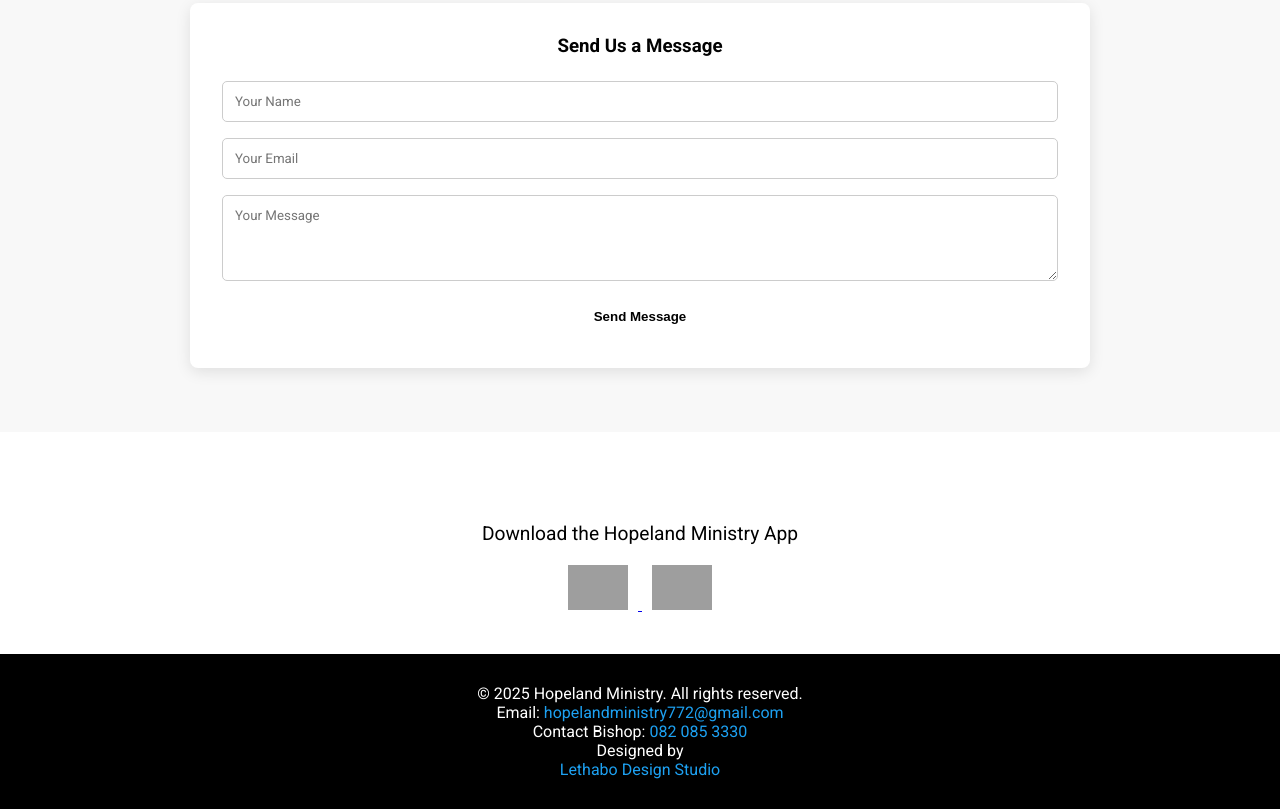
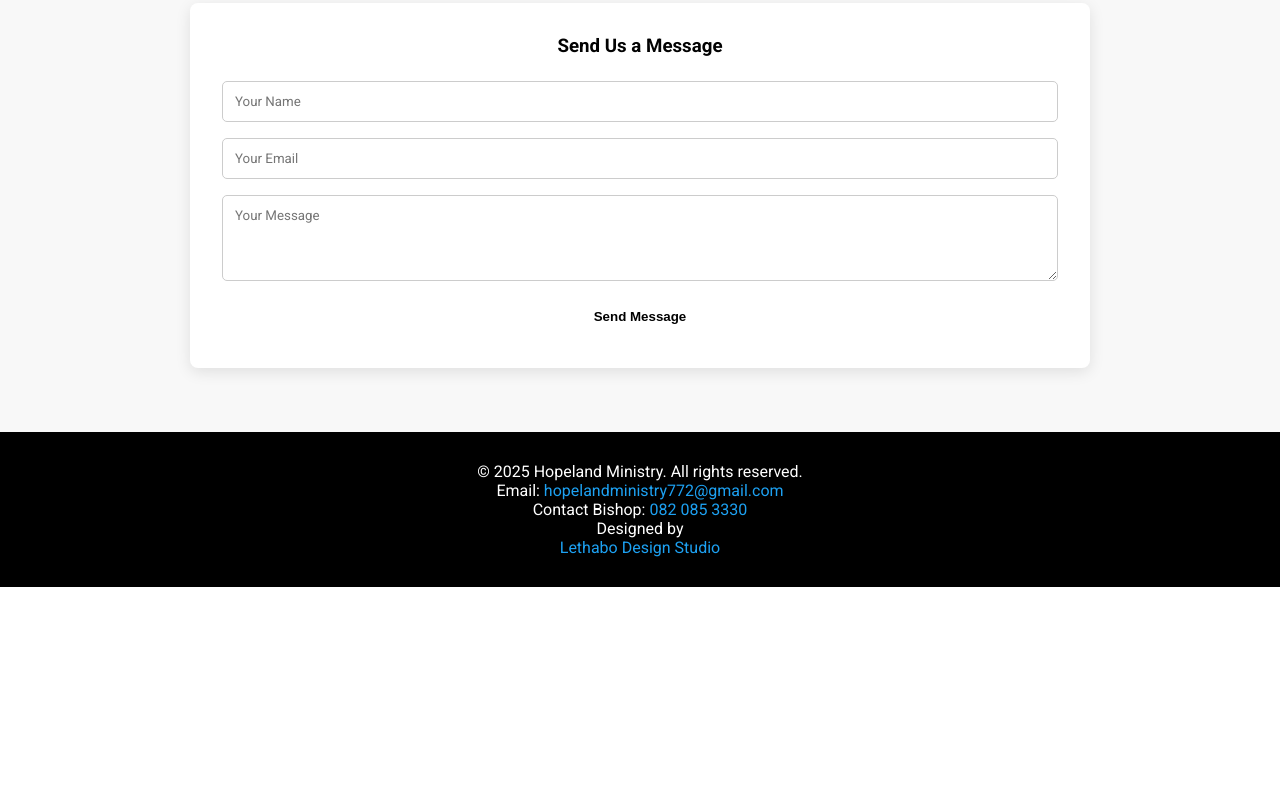
Before and after one commit to Leethabo27/Hope-Land-Ministry-site, a plain HTML site: page index.html in a window 1280 px wide. Shown: the part 5823-6632 px from the top of the page. After the commit the page ends 6410 px from the top, so only its background shows below. Drawn offline with Linux system fonts and the light colour scheme; grey boxes are pictures that could not be loaded.

Commit message:
Update index.html

```diff
--- a/index.html
+++ b/index.html
@@ -529,23 +529,6 @@
         </div>
       </div>
     </section>
-    <section class="download-app">
-      <p>Download the Hopeland Ministry App</p>
-      <div class="store-buttons">
-        <a href="https://play.google.com/store" target="_blank">
-          <img
-            src="https://upload.wikimedia.org/wikipedia/commons/7/78/Google_Play_Store_badge_EN.svg"
-            alt="Get it on Google Play"
-          />
-        </a>
-        <a href="https://www.apple.com/app-store/" target="_blank">
-          <img
-            src="https://developer.apple.com/assets/elements/badges/download-on-the-app-store.svg"
-            alt="Download on the App Store"
-          />
-        </a>
-      </div>
-    </section>
   </body>
 
   <footer class="footer">
```
